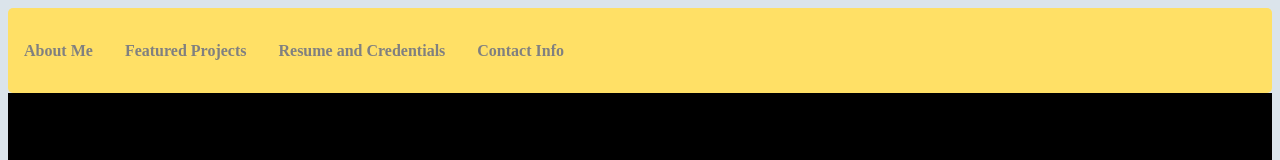
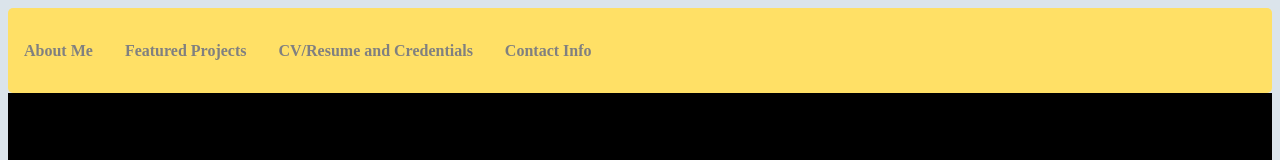
Before and after one commit to bquach1/website, a React (Create React App) app: page / in a window 1280 px wide. Shown: the top 160 px of the page. Built offline with nearby package versions, Linux system fonts and the light colour scheme.

Commit message:
Add CV to Navbar title

```diff
--- a/src/components/Navbar/index.js
+++ b/src/components/Navbar/index.js
@@ -14,7 +14,7 @@ const Navbar = () => {
             Featured Projects
           </NavLink>
           <NavLink to="/qualifications" activeStyle>
-            Resume and Credentials
+            CV/Resume and Credentials
           </NavLink>
           <NavLink to="/contact" activeStyle>
             Contact Info
```
